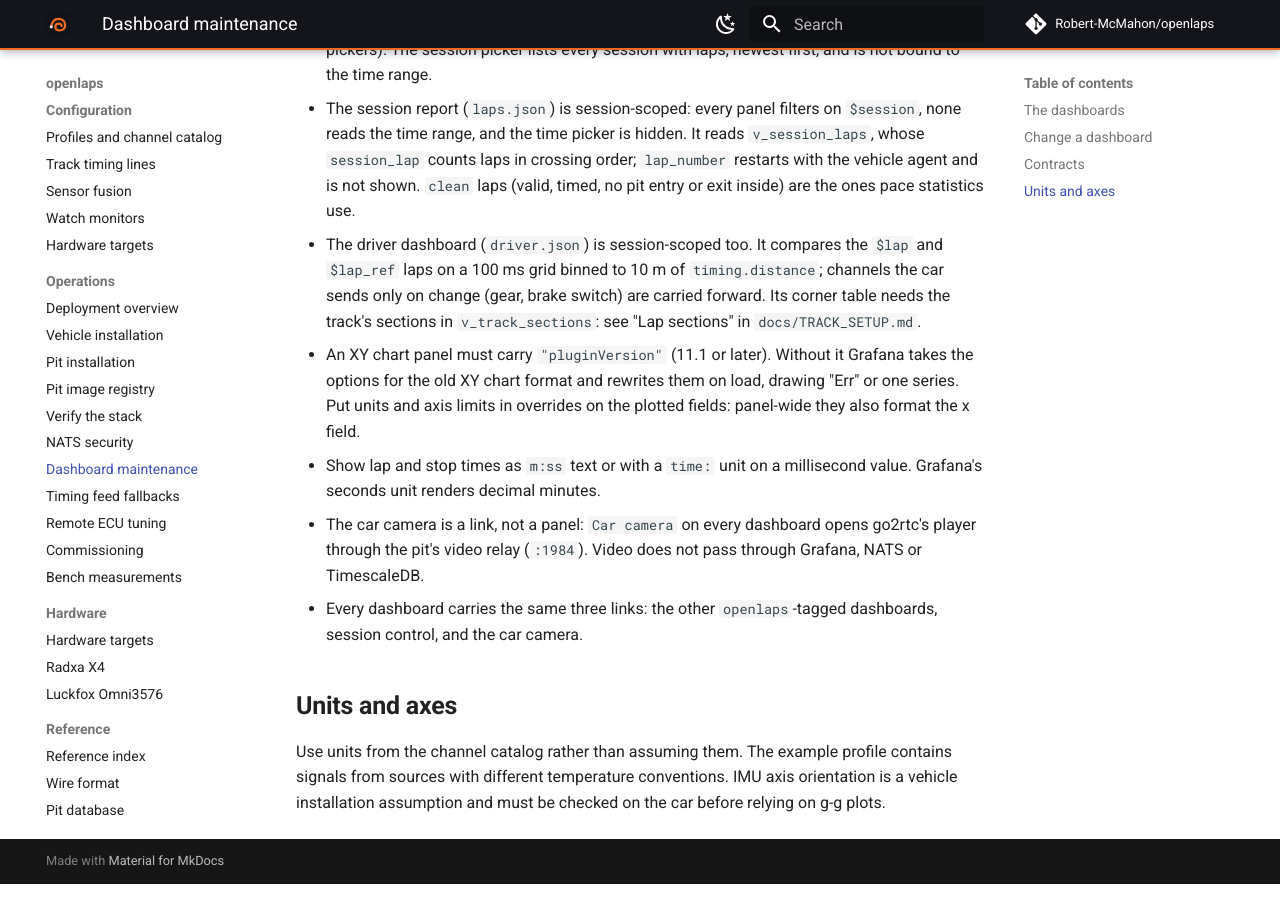
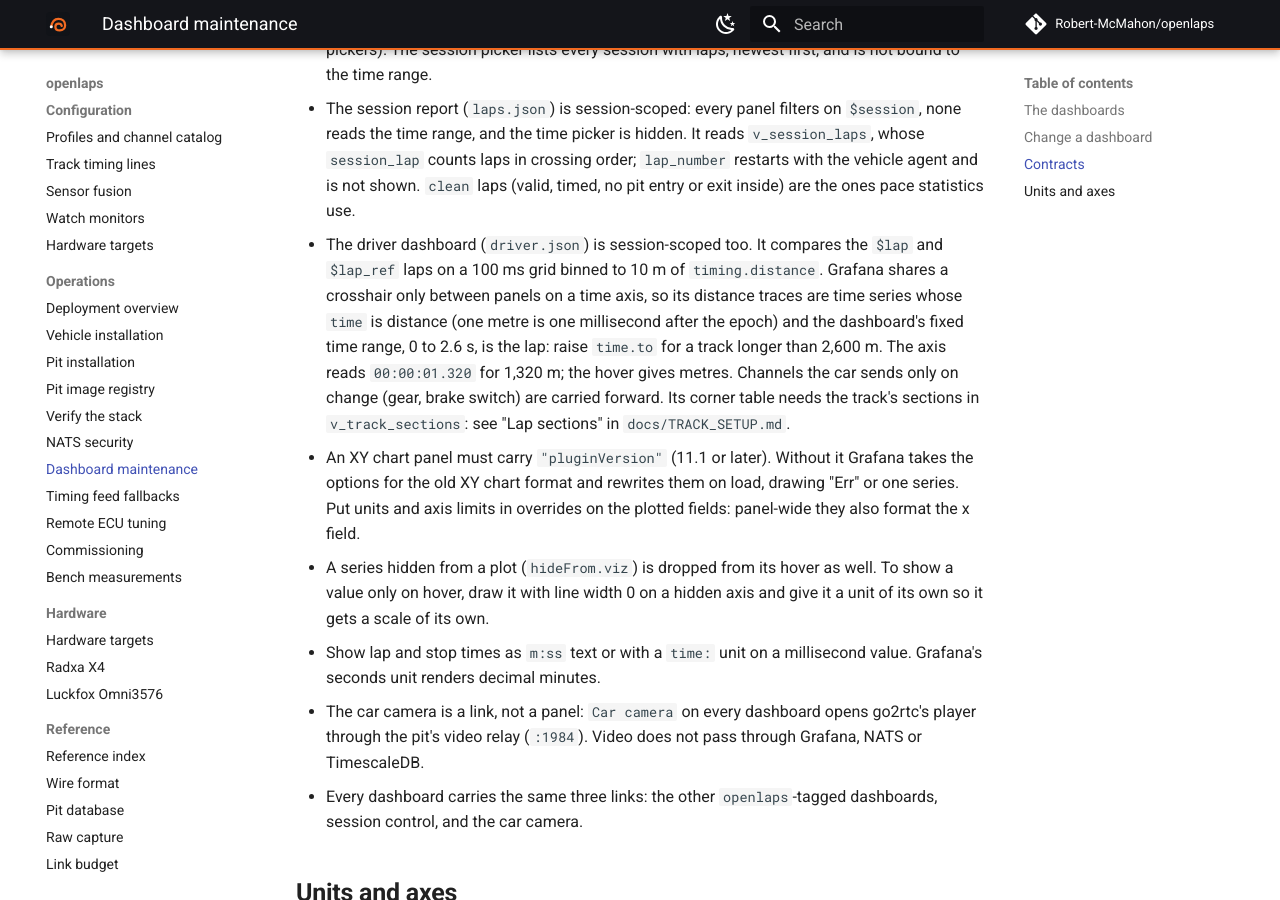
Before and after one commit to Robert-McMahon/openlaps, an MkDocs documentation site: the page built from docs/operations/dashboards.md, in a window 1280 px wide and 900 px high, scrolled down 1456 px. Built offline with MkDocs 1.6.1 and Material for MkDocs 9.7.7, drawn with Linux system fonts in a browser that asks for light colours; comment, search, counter and statistics services are not loaded.

Commit message:
Link the crosshair across the driver traces; show the pedal, not the throttle
- The distance traces become time series whose time is distance (one metre
  is one millisecond after the epoch) under a fixed dashboard range, because
  Grafana shares a crosshair only between panels on a time axis. Hovering
  one marks the same distance on the others and dragging across one zooms
  them all. The axis reads 00:00:01.320 for 1,320 m; the hover gives metres.
- The throttle trace becomes the accelerator pedal: what the driver asked
  for, not what the throttle body did.
- A series hidden from a plot is dropped from its hover too, so the oil
  pressure trend never showed the pressure and rpm behind a point. They are
  now drawn invisibly on hidden axes, as is the distance on the driver
  traces.

Co-Authored-By: Claude Fable 5.2 <noreply@anthropic.com>

```diff
--- a/docs/operations/dashboards.md
+++ b/docs/operations/dashboards.md
@@ -48,13 +48,21 @@ docker compose -f deploy/pit-compose.yaml restart grafana
   ones pace statistics use.
 - The driver dashboard (`driver.json`) is session-scoped too. It compares
   the `$lap` and `$lap_ref` laps on a 100 ms grid binned to 10 m of
-  `timing.distance`; channels the car sends only on change (gear, brake
-  switch) are carried forward. Its corner table needs the track's sections
+  `timing.distance`. Grafana shares a crosshair only between panels on a
+  time axis, so its distance traces are time series whose `time` is distance
+  (one metre is one millisecond after the epoch) and the dashboard's fixed
+  time range, 0 to 2.6 s, is the lap: raise `time.to` for a track longer than
+  2,600 m. The axis reads `00:00:01.320` for 1,320 m; the hover gives metres.
+  Channels the car sends only on change (gear, brake switch) are carried
+  forward. Its corner table needs the track's sections
   in `v_track_sections`: see "Lap sections" in `docs/TRACK_SETUP.md`.
 - An XY chart panel must carry `"pluginVersion"` (11.1 or later). Without it
   Grafana takes the options for the old XY chart format and rewrites them on
   load, drawing "Err" or one series. Put units and axis limits in overrides
   on the plotted fields: panel-wide they also format the x field.
+- A series hidden from a plot (`hideFrom.viz`) is dropped from its hover as
+  well. To show a value only on hover, draw it with line width 0 on a hidden
+  axis and give it a unit of its own so it gets a scale of its own.
 - Show lap and stop times as `m:ss` text or with a `time:` unit on a
   millisecond value. Grafana's seconds unit renders decimal minutes.
 - The car camera is a link, not a panel: `Car camera` on every dashboard
```
Also changed, not shown: 3 other files.
